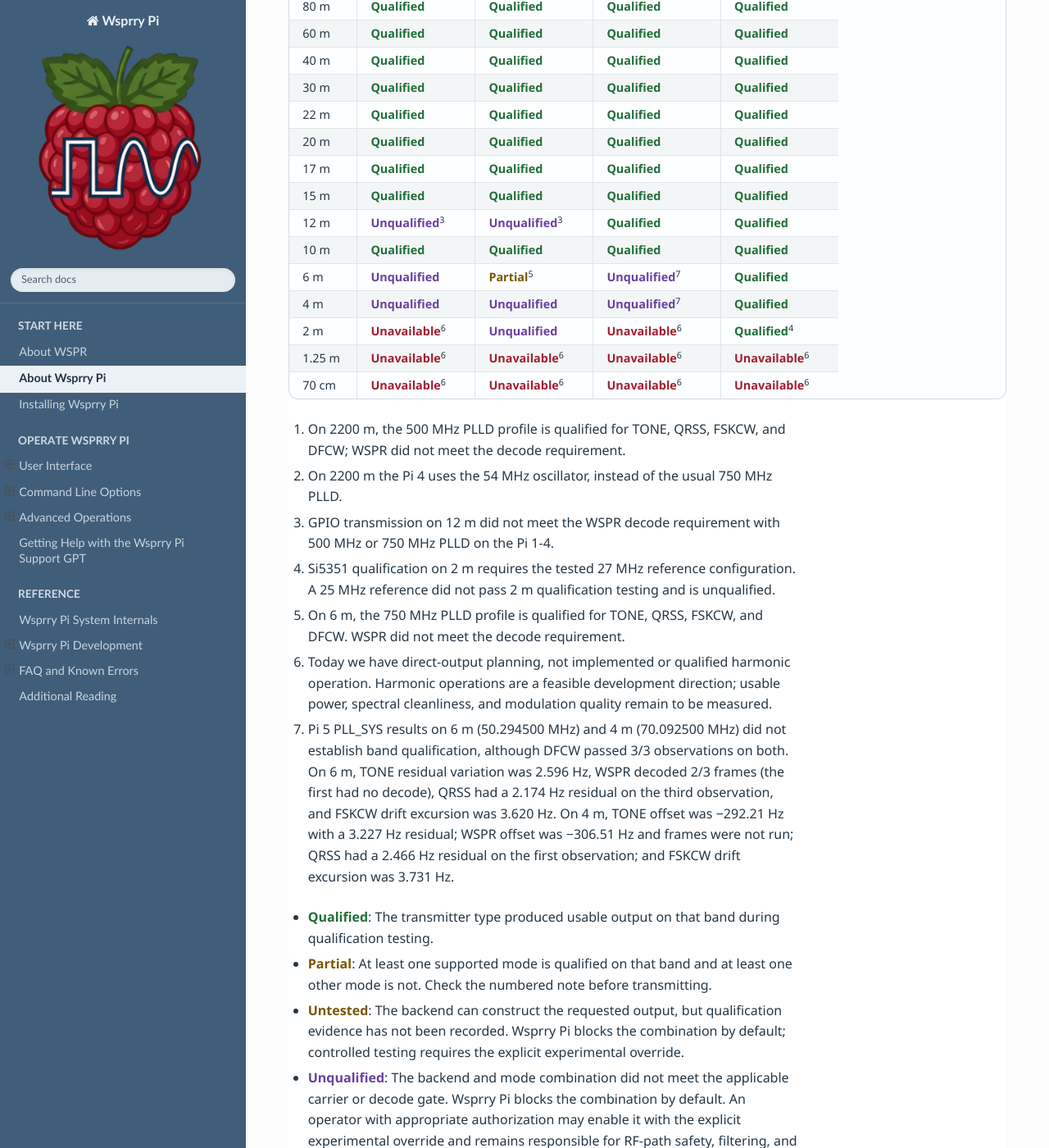
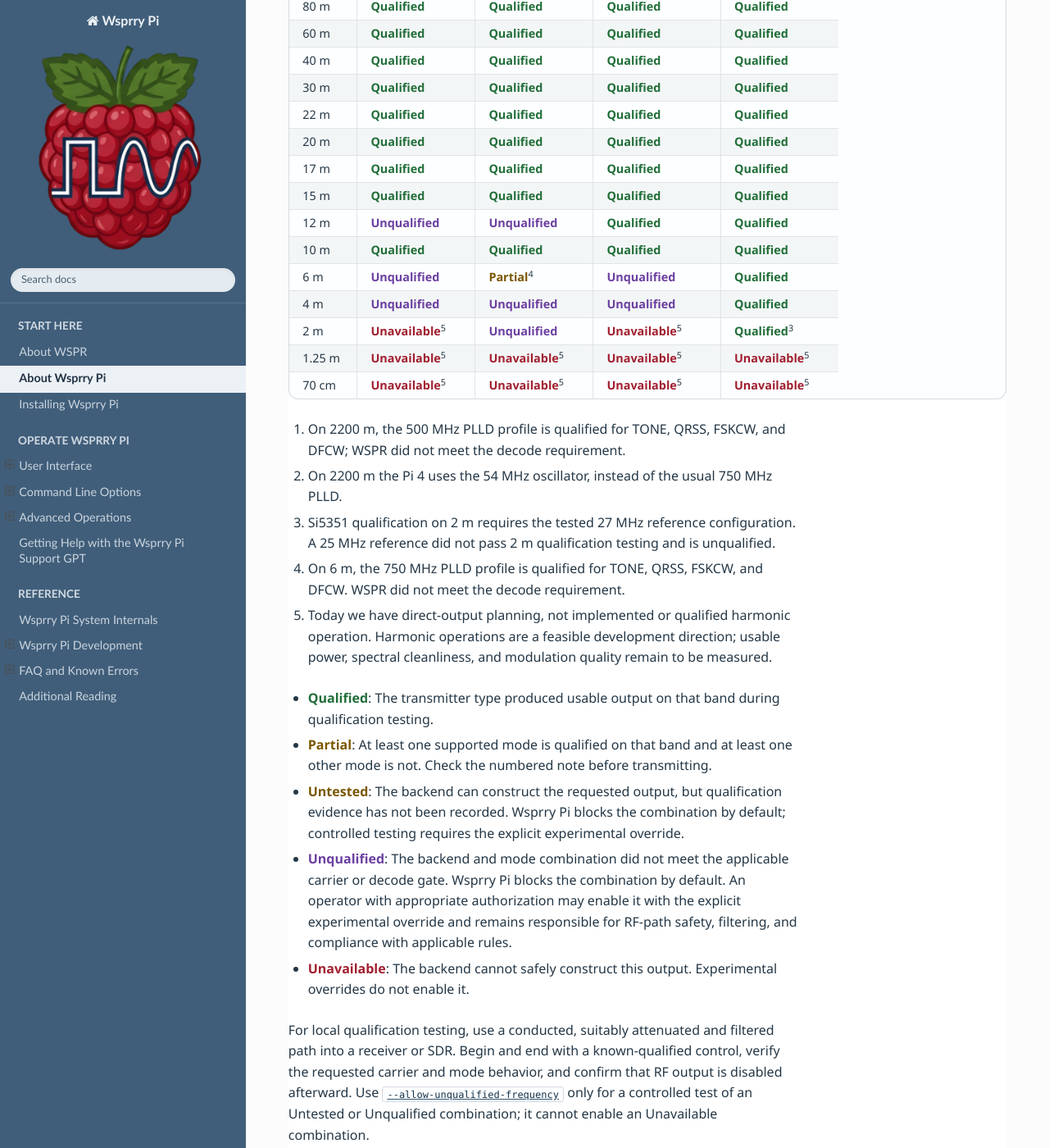
Before and after one commit to WsprryPi/Wsprry_Pi_Docs, a Sphinx documentation site: the page built from docs/About_Wsprry_Pi/index.md, in a window 1280 px wide and 1400 px high, scrolled down 3336 px. Shown: the whole window at 82% size. Built offline with Sphinx 7.4.7 and the Read the Docs theme 3.1.0, drawn with Linux system fonts in a browser that asks for light colours.

Commit message:
docs: remove qualification footnotes 3 and 7

```diff
--- a/docs/About_Wsprry_Pi/index.md
+++ b/docs/About_Wsprry_Pi/index.md
@@ -92,21 +92,19 @@
 | 20 m | <span class="qualification-status qualification-status--qualified">Qualified</span> | <span class="qualification-status qualification-status--qualified">Qualified</span> | <span class="qualification-status qualification-status--qualified">Qualified</span> | <span class="qualification-status qualification-status--qualified">Qualified</span> |
 | 17 m | <span class="qualification-status qualification-status--qualified">Qualified</span> | <span class="qualification-status qualification-status--qualified">Qualified</span> | <span class="qualification-status qualification-status--qualified">Qualified</span> | <span class="qualification-status qualification-status--qualified">Qualified</span> |
 | 15 m | <span class="qualification-status qualification-status--qualified">Qualified</span> | <span class="qualification-status qualification-status--qualified">Qualified</span> | <span class="qualification-status qualification-status--qualified">Qualified</span> | <span class="qualification-status qualification-status--qualified">Qualified</span> |
-| 12 m | <span class="qualification-status qualification-status--unqualified">Unqualified</span><sup>3</sup> | <span class="qualification-status qualification-status--unqualified">Unqualified</span><sup>3</sup> | <span class="qualification-status qualification-status--qualified">Qualified</span> | <span class="qualification-status qualification-status--qualified">Qualified</span> |
+| 12 m | <span class="qualification-status qualification-status--unqualified">Unqualified</span> | <span class="qualification-status qualification-status--unqualified">Unqualified</span> | <span class="qualification-status qualification-status--qualified">Qualified</span> | <span class="qualification-status qualification-status--qualified">Qualified</span> |
 | 10 m | <span class="qualification-status qualification-status--qualified">Qualified</span> | <span class="qualification-status qualification-status--qualified">Qualified</span> | <span class="qualification-status qualification-status--qualified">Qualified</span> | <span class="qualification-status qualification-status--qualified">Qualified</span> |
-| 6 m | <span class="qualification-status qualification-status--unqualified">Unqualified</span> | <span class="qualification-status qualification-status--partial">Partial</span><sup>5</sup> | <span class="qualification-status qualification-status--unqualified">Unqualified</span><sup>7</sup> | <span class="qualification-status qualification-status--qualified">Qualified</span> |
-| 4 m | <span class="qualification-status qualification-status--unqualified">Unqualified</span> | <span class="qualification-status qualification-status--unqualified">Unqualified</span> | <span class="qualification-status qualification-status--unqualified">Unqualified</span><sup>7</sup> | <span class="qualification-status qualification-status--qualified">Qualified</span> |
-| 2 m | <span class="qualification-status qualification-status--unavailable">Unavailable</span><sup>6</sup> | <span class="qualification-status qualification-status--unqualified">Unqualified</span> | <span class="qualification-status qualification-status--unavailable">Unavailable</span><sup>6</sup> | <span class="qualification-status qualification-status--qualified">Qualified</span><sup>4</sup> |
-| 1.25 m | <span class="qualification-status qualification-status--unavailable">Unavailable</span><sup>6</sup> | <span class="qualification-status qualification-status--unavailable">Unavailable</span><sup>6</sup> | <span class="qualification-status qualification-status--unavailable">Unavailable</span><sup>6</sup> | <span class="qualification-status qualification-status--unavailable">Unavailable</span><sup>6</sup> |
-| 70 cm | <span class="qualification-status qualification-status--unavailable">Unavailable</span><sup>6</sup> | <span class="qualification-status qualification-status--unavailable">Unavailable</span><sup>6</sup> | <span class="qualification-status qualification-status--unavailable">Unavailable</span><sup>6</sup> | <span class="qualification-status qualification-status--unavailable">Unavailable</span><sup>6</sup> |
+| 6 m | <span class="qualification-status qualification-status--unqualified">Unqualified</span> | <span class="qualification-status qualification-status--partial">Partial</span><sup>4</sup> | <span class="qualification-status qualification-status--unqualified">Unqualified</span> | <span class="qualification-status qualification-status--qualified">Qualified</span> |
+| 4 m | <span class="qualification-status qualification-status--unqualified">Unqualified</span> | <span class="qualification-status qualification-status--unqualified">Unqualified</span> | <span class="qualification-status qualification-status--unqualified">Unqualified</span> | <span class="qualification-status qualification-status--qualified">Qualified</span> |
+| 2 m | <span class="qualification-status qualification-status--unavailable">Unavailable</span><sup>5</sup> | <span class="qualification-status qualification-status--unqualified">Unqualified</span> | <span class="qualification-status qualification-status--unavailable">Unavailable</span><sup>5</sup> | <span class="qualification-status qualification-status--qualified">Qualified</span><sup>3</sup> |
+| 1.25 m | <span class="qualification-status qualification-status--unavailable">Unavailable</span><sup>5</sup> | <span class="qualification-status qualification-status--unavailable">Unavailable</span><sup>5</sup> | <span class="qualification-status qualification-status--unavailable">Unavailable</span><sup>5</sup> | <span class="qualification-status qualification-status--unavailable">Unavailable</span><sup>5</sup> |
+| 70 cm | <span class="qualification-status qualification-status--unavailable">Unavailable</span><sup>5</sup> | <span class="qualification-status qualification-status--unavailable">Unavailable</span><sup>5</sup> | <span class="qualification-status qualification-status--unavailable">Unavailable</span><sup>5</sup> | <span class="qualification-status qualification-status--unavailable">Unavailable</span><sup>5</sup> |
 
 1. On 2200 m, the 500 MHz PLLD profile is qualified for TONE, QRSS, FSKCW, and DFCW; WSPR did not meet the decode requirement.
 2. On 2200 m the Pi 4 uses the 54 MHz oscillator, instead of the usual 750 MHz PLLD.
-3. GPIO transmission on 12 m did not meet the WSPR decode requirement with 500 MHz or 750 MHz PLLD on the Pi 1-4.
-4. Si5351 qualification on 2 m requires the tested 27 MHz reference configuration. A 25 MHz reference did not pass 2 m qualification testing and is unqualified.
-5. On 6 m, the 750 MHz PLLD profile is qualified for TONE, QRSS, FSKCW, and DFCW. WSPR did not meet the decode requirement.
-6. Today we have direct-output planning, not implemented or qualified harmonic operation. Harmonic operations are a feasible development direction; usable power, spectral cleanliness, and modulation quality remain to be measured.
-7. Pi 5 PLL_SYS results on 6 m (50.294500 MHz) and 4 m (70.092500 MHz) did not establish band qualification, although DFCW passed 3/3 observations on both. On 6 m, TONE residual variation was 2.596 Hz, WSPR decoded 2/3 frames (the first had no decode), QRSS had a 2.174 Hz residual on the third observation, and FSKCW drift excursion was 3.620 Hz. On 4 m, TONE offset was −292.21 Hz with a 3.227 Hz residual; WSPR offset was −306.51 Hz and frames were not run; QRSS had a 2.466 Hz residual on the first observation; and FSKCW drift excursion was 3.731 Hz.
+3. Si5351 qualification on 2 m requires the tested 27 MHz reference configuration. A 25 MHz reference did not pass 2 m qualification testing and is unqualified.
+4. On 6 m, the 750 MHz PLLD profile is qualified for TONE, QRSS, FSKCW, and DFCW. WSPR did not meet the decode requirement.
+5. Today we have direct-output planning, not implemented or qualified harmonic operation. Harmonic operations are a feasible development direction; usable power, spectral cleanliness, and modulation quality remain to be measured.
 
 - <span class="qualification-status qualification-status--qualified">Qualified</span>: The transmitter type produced usable output on that band during qualification testing.
 - <span class="qualification-status qualification-status--partial">Partial</span>: At least one supported mode is qualified on that band and at least one other mode is not. Check the numbered note before transmitting.
```
